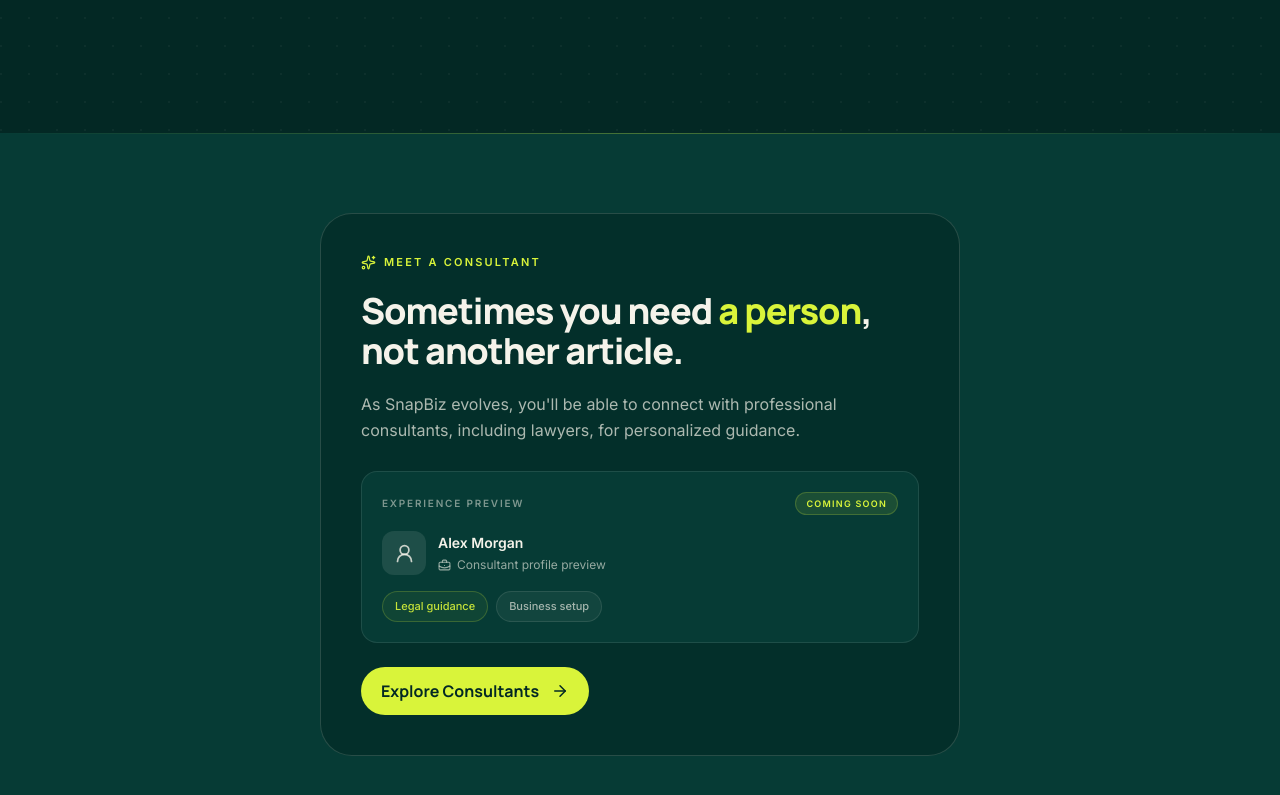
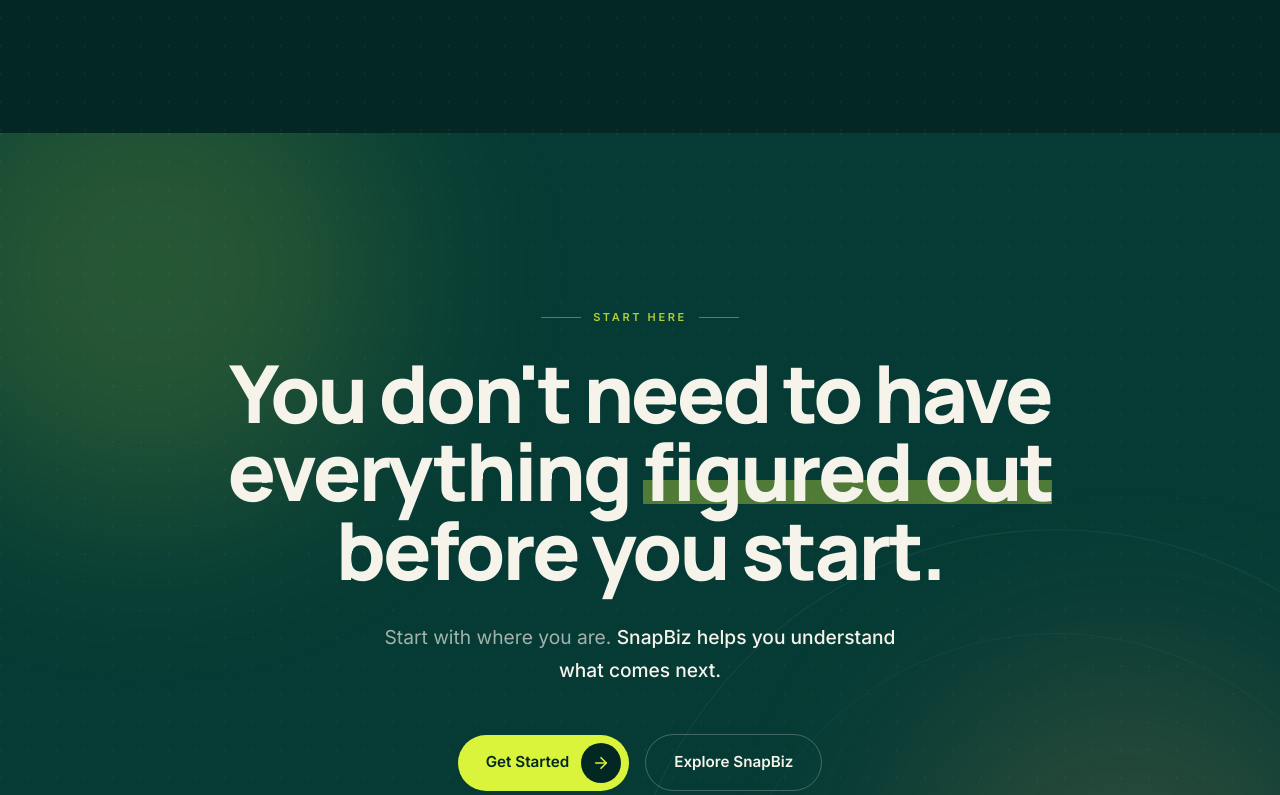
Before and after one commit to bigbanks53/snapbiz, a React (Vite) app: page / in a window 1280 px wide. Shown: the part 6260-7055 px from the top of the page. Built offline with nearby package versions, Linux system fonts and the light colour scheme.

Commit message:
Remove Consultants teaser section from Home page
Co-authored-by: arena-agent <297053741+arena-agent@users.noreply.github.com>

```diff
--- a/src/components/ConsultantsTeaser.jsx
+++ /dev/null
@@ -1,71 +0,0 @@
-import { Link } from 'react-router-dom'
-import { ArrowRight, BriefcaseBusiness, Sparkles, UserRound } from 'lucide-react'
-
-export default function ConsultantsTeaser() {
-  return (
-    <section
-      id="consultants-teaser"
-      aria-labelledby="consultants-teaser-title"
-      className="relative overflow-hidden bg-forest py-16 text-ivory sm:py-20"
-    >
-      <div aria-hidden="true" className="pointer-events-none absolute inset-x-0 top-0 h-px bg-gradient-to-r from-transparent via-lime/30 to-transparent" />
-      <div className="relative mx-auto flex max-w-7xl justify-center px-5 sm:px-8">
-        <div className="flex w-full max-w-[40rem] min-w-0 flex-col rounded-[2rem] border border-ivory/15 bg-forest-deep/60 p-6 sm:p-8 lg:p-10">
-          <p className="flex items-center gap-2 text-[11px] font-semibold uppercase tracking-[0.2em] text-lime">
-            <Sparkles size={15} aria-hidden="true" />
-            Meet a consultant
-          </p>
-          <h2
-            id="consultants-teaser-title"
-            className="mt-5 font-display text-[2rem] font-extrabold leading-[1.12] tracking-[-0.03em] sm:text-4xl"
-          >
-            Sometimes you need <span className="text-lime">a person</span>, not another article.
-          </h2>
-          <p className="mb-7 mt-5 text-base leading-relaxed text-ivory/70">
-            As SnapBiz evolves, you&apos;ll be able to connect with professional consultants, including lawyers, for personalized guidance.
-          </p>
-
-          <div className="mt-auto">
-            <div className="rounded-2xl border border-ivory/10 bg-forest p-4 sm:p-5">
-              <div className="mb-4 flex items-center justify-between gap-3">
-                <p className="text-[10px] font-semibold uppercase tracking-[0.18em] text-ivory/50">
-                  Experience preview
-                </p>
-                <span className="rounded-full border border-lime/20 bg-lime/10 px-2.5 py-1 text-[9px] font-semibold uppercase tracking-[0.14em] text-lime">
-                  Coming Soon
-                </span>
-              </div>
-              <div className="flex items-center gap-3">
-                <span className="grid h-11 w-11 shrink-0 place-items-center rounded-xl bg-ivory/10 text-ivory/80">
-                  <UserRound size={21} aria-hidden="true" />
-                </span>
-                <div className="min-w-0">
-                  <p className="text-sm font-semibold">Alex Morgan</p>
-                  <p className="mt-1 flex items-center gap-1.5 text-xs text-ivory/60">
-                    <BriefcaseBusiness size={13} aria-hidden="true" />
-                    Consultant profile preview
-                  </p>
-                </div>
-              </div>
-              <div className="mt-4 flex flex-wrap gap-2">
-                <span className="rounded-full border border-lime/20 bg-lime/5 px-3 py-1.5 text-[11px] font-medium text-lime/90">
-                  Legal guidance
-                </span>
-                <span className="rounded-full border border-ivory/10 bg-ivory/5 px-3 py-1.5 text-[11px] font-medium text-ivory/65">
-                  Business setup
-                </span>
-              </div>
-            </div>
-            <Link
-              to="/consultants"
-              className="group mt-6 inline-flex min-h-12 items-center justify-center gap-3 rounded-full bg-lime px-5 py-3 font-display text-sm font-bold text-forest-deep transition-colors hover:bg-ivory focus-visible:outline focus-visible:outline-2 focus-visible:outline-offset-4 focus-visible:outline-lime sm:text-base"
-            >
-              Explore Consultants
-              <ArrowRight size={18} className="shrink-0" aria-hidden="true" />
-            </Link>
-          </div>
-        </div>
-      </div>
-    </section>
-  )
-}
--- a/src/pages/Home.jsx
+++ b/src/pages/Home.jsx
@@ -3,7 +3,6 @@
 import OpportunityDiscovery from '../components/OpportunityDiscovery'
 import WhySnapBiz from '../components/WhySnapBiz'
 import PlatformEcosystem from '../components/PlatformEcosystem'
-import ConsultantsTeaser from '../components/ConsultantsTeaser'
 import FinalCTA from '../components/FinalCTA'
 import Footer from '../components/Footer'
 import useDocumentTitle, { BASE_TITLE } from '../hooks/useDocumentTitle'
@@ -19,7 +18,6 @@
       <OpportunityDiscovery />
       <WhySnapBiz />
       <PlatformEcosystem />
-      <ConsultantsTeaser />
       <FinalCTA />
     </main>
     <Footer />
```
